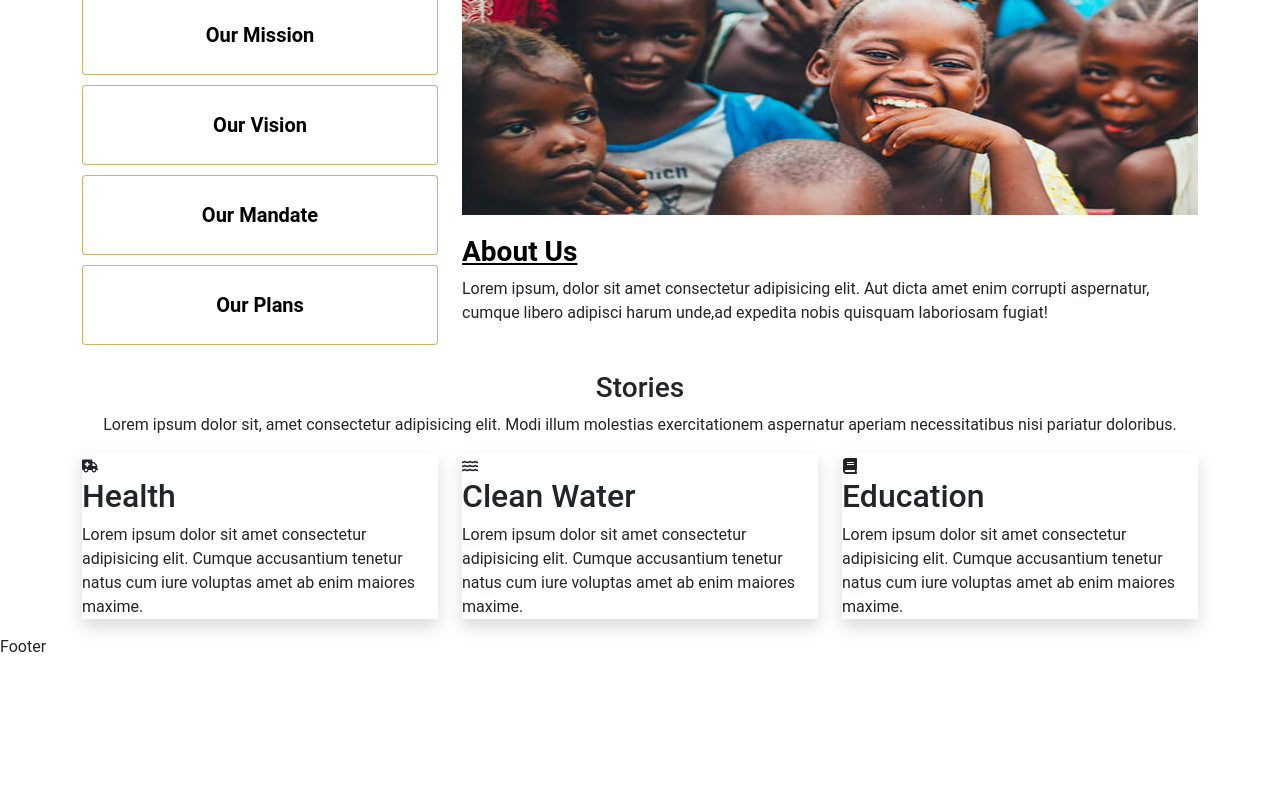
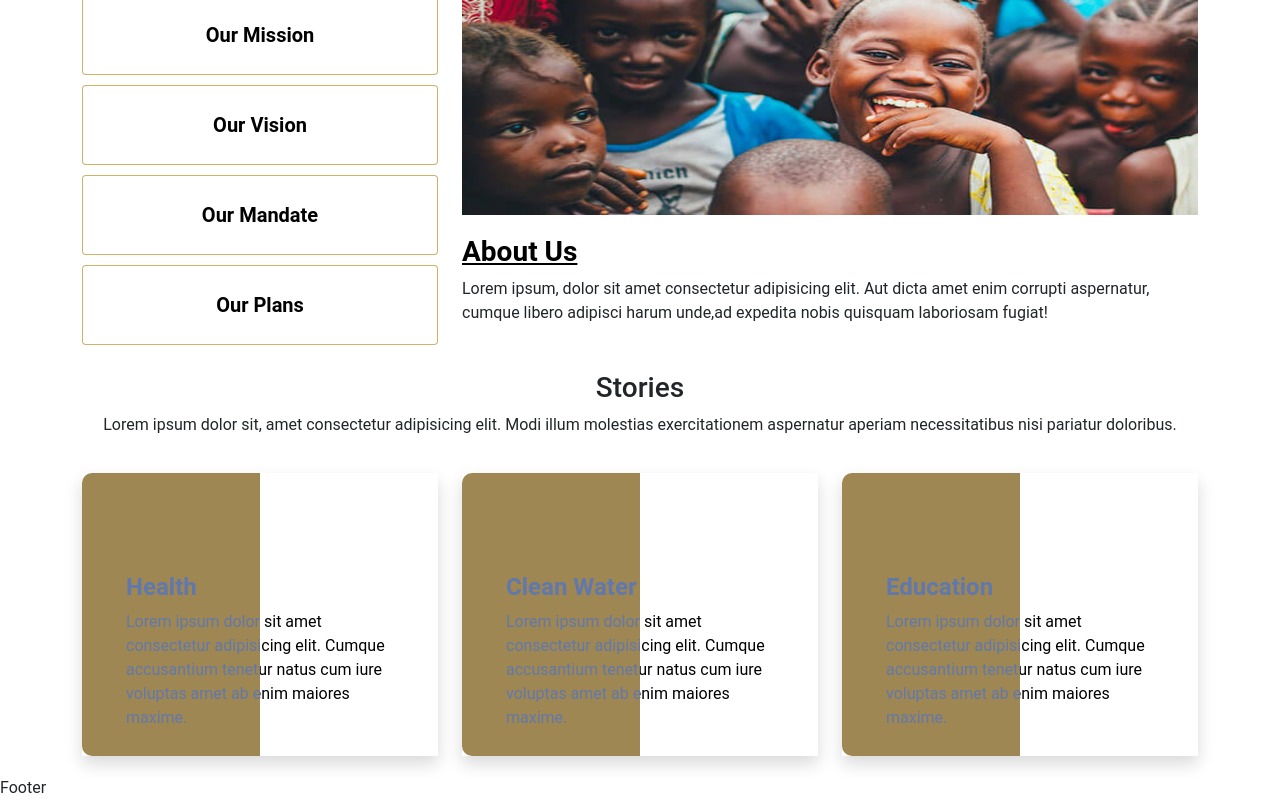
Before and after one commit to zeredogo/krypto-zone-charity, a React (Create React App) app: page / in a window 1280 px wide. Shown: the part 1159-1959 px from the top of the page. Before the commit the page ends 1818 px from the top, so only its background shows below. Built offline with nearby package versions, Linux system fonts and the light colour scheme.

Commit message:
updating commit

```diff
--- a/src/App.css
+++ b/src/App.css
@@ -189,3 +189,60 @@ body {
     color: #000;
 }
 /*------End of About Us------*/
+/*-----Stories------*/
+.story-box{
+    padding: 15px;
+    background: #fff;
+    margin-bottom: 30px;
+    position: relative;
+}
+.story-icon{
+    width: 90px;
+    height: 90px;
+    text-align: center;
+    line-height: 90px;
+}
+.story-icon i{
+    font-size: 50px;
+    color: #fff;
+    mix-blend-mode: difference;
+}
+.story-box h2{
+    font-size: 24px;
+    font-weight: bold;
+    color: #fff;
+    mix-blend-mode: difference;
+
+}
+.story-box p{
+    font-size: 16px;
+    font-weight: light;
+    color: #fff;
+    mix-blend-mode: difference;
+}
+.overlay{
+    margin: 20px auto;
+    border: none;
+    padding: 10px 44px;
+    font-size: 20px;
+    color: #fff;
+    position: relative;
+    display: inline-block;
+}
+.overlay:before{
+    transition: all 0.85s cubic-bezier(0.68, -0.55, 0.265, 1.55);
+    content: '';
+    width: 50%;
+    height: 100%;
+    background: #724f04ad;
+    position: absolute;
+    top:0;
+    left: 0;
+    border-radius: 10px 0px 0px 10px;
+}
+.overlay:hover:before{
+    background: #724f04ad;
+    width: 100%;
+    border-radius: 10px;
+}
+/*-----End of Stories------*/
```
